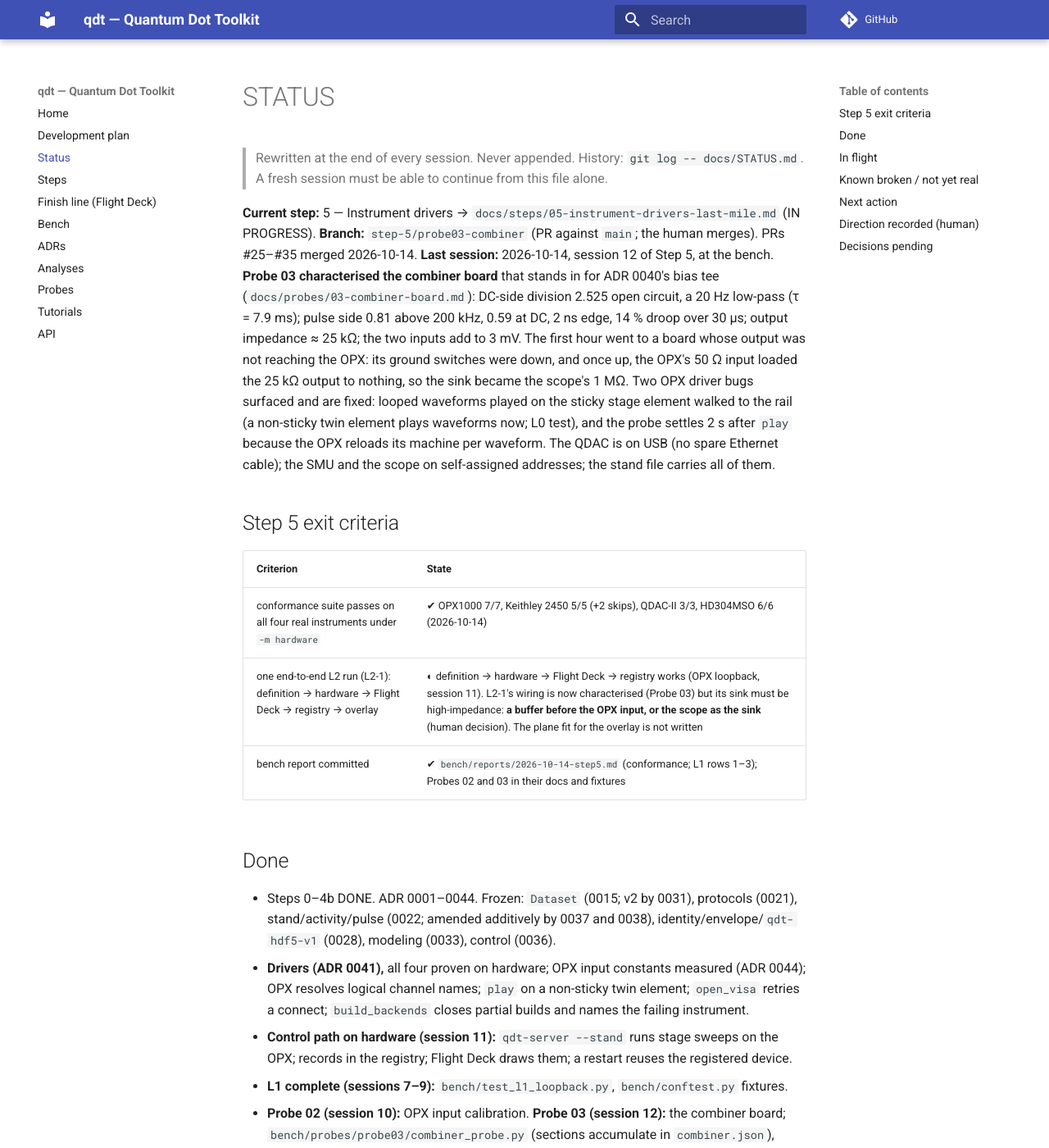
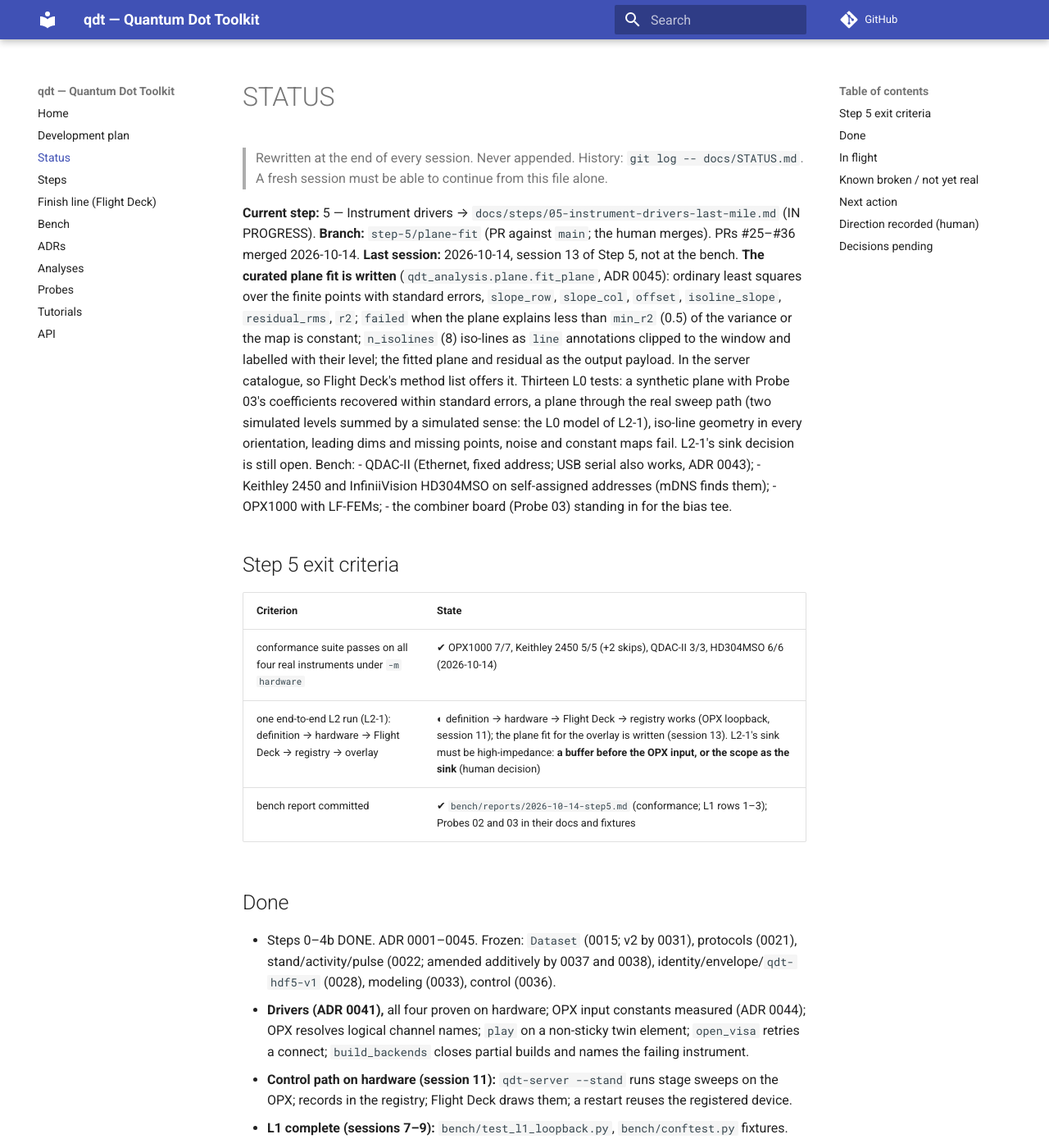
Before and after one commit to CowboyQuantum/qdt, an MkDocs documentation site: the page built from docs/STATUS.md, in a window 1280 px wide and 1400 px high. Shown: the whole window at 82% size. Built offline with MkDocs 1.6.1 and Material for MkDocs 9.7.7, drawn with Linux system fonts in a browser that asks for light colours; comment, search, counter and statistics services are not loaded; some of the changed text lies outside the part shown.

Commit message:
docs(adr): 0045 the curated plane fit; STATUS, Step 5 session 13
Co-Authored-By: Claude Fable 5.1 <noreply@anthropic.com>

```diff
--- a/docs/STATUS.md
+++ b/docs/STATUS.md
@@ -4,27 +4,31 @@
 > A fresh session must be able to continue from this file alone.
 
 **Current step:** 5 — Instrument drivers → `docs/steps/05-instrument-drivers-last-mile.md` (IN PROGRESS).
-**Branch:** `step-5/probe03-combiner` (PR against `main`; the human merges). PRs #25–#35 merged 2026-10-14.
-**Last session:** 2026-10-14, session 12 of Step 5, at the bench. **Probe 03 characterised the combiner
-board** that stands in for ADR 0040's bias tee (`docs/probes/03-combiner-board.md`): DC-side division
-2.525 open circuit, a 20 Hz low-pass (τ = 7.9 ms); pulse side 0.81 above 200 kHz, 0.59 at DC, 2 ns edge,
-14 % droop over 30 µs; output impedance ≈ 25 kΩ; the two inputs add to 3 mV. The first hour went to a
-board whose output was not reaching the OPX: its ground switches were down, and once up, the OPX's 50 Ω
-input loaded the 25 kΩ output to nothing, so the sink became the scope's 1 MΩ. Two OPX driver bugs
-surfaced and are fixed: looped waveforms played on the sticky stage element walked to the rail (a
-non-sticky twin element plays waveforms now; L0 test), and the probe settles 2 s after `play` because
-the OPX reloads its machine per waveform. The QDAC is on USB (no spare Ethernet cable); the SMU and the
-scope on self-assigned addresses; the stand file carries all of them.
+**Branch:** `step-5/plane-fit` (PR against `main`; the human merges). PRs #25–#36 merged 2026-10-14.
+**Last session:** 2026-10-14, session 13 of Step 5, not at the bench. **The curated plane fit is written**
+(`qdt_analysis.plane.fit_plane`, ADR 0045): ordinary least squares over the finite points with standard
+errors, `slope_row`, `slope_col`, `offset`, `isoline_slope`, `residual_rms`, `r2`; `failed` when the plane
+explains less than `min_r2` (0.5) of the variance or the map is constant; `n_isolines` (8) iso-lines as
+`line` annotations clipped to the window and labelled with their level; the fitted plane and residual as
+the output payload. In the server catalogue, so Flight Deck's method list offers it. Thirteen L0 tests:
+a synthetic plane with Probe 03's coefficients recovered within standard errors, a plane through the real
+sweep path (two simulated levels summed by a simulated sense: the L0 model of L2-1), iso-line geometry in
+every orientation, leading dims and missing points, noise and constant maps fail. L2-1's sink decision
+is still open. Bench:
+- QDAC-II (Ethernet, fixed address; USB serial also works, ADR 0043);
+- Keithley 2450 and InfiniiVision HD304MSO on self-assigned addresses (mDNS finds them);
+- OPX1000 with LF-FEMs;
+- the combiner board (Probe 03) standing in for the bias tee.
 
 ## Step 5 exit criteria
 | Criterion | State |
 |---|---|
 | conformance suite passes on all four real instruments under `-m hardware` | ✔ OPX1000 7/7, Keithley 2450 5/5 (+2 skips), QDAC-II 3/3, HD304MSO 6/6 (2026-10-14) |
-| one end-to-end L2 run (L2-1): definition → hardware → Flight Deck → registry → overlay | ◐ definition → hardware → Flight Deck → registry works (OPX loopback, session 11). L2-1's wiring is now characterised (Probe 03) but its sink must be high-impedance: **a buffer before the OPX input, or the scope as the sink** (human decision). The plane fit for the overlay is not written |
+| one end-to-end L2 run (L2-1): definition → hardware → Flight Deck → registry → overlay | ◐ definition → hardware → Flight Deck → registry works (OPX loopback, session 11); the plane fit for the overlay is written (session 13). L2-1's sink must be high-impedance: **a buffer before the OPX input, or the scope as the sink** (human decision) |
 | bench report committed | ✔ `bench/reports/2026-10-14-step5.md` (conformance; L1 rows 1–3); Probes 02 and 03 in their docs and fixtures |
 
 ## Done
-- Steps 0–4b DONE. ADR 0001–0044. Frozen: `Dataset` (0015; v2 by 0031), protocols (0021),
+- Steps 0–4b DONE. ADR 0001–0045. Frozen: `Dataset` (0015; v2 by 0031), protocols (0021),
   stand/activity/pulse (0022; amended additively by 0037 and 0038), identity/envelope/`qdt-hdf5-v1`
   (0028), modeling (0033), control (0036).
 - **Drivers (ADR 0041),** all four proven on hardware; OPX input constants measured (ADR 0044); OPX
@@ -34,14 +38,15 @@ scope on self-assigned addresses; the stand file carries all of them.
   in the registry; Flight Deck draws them; a restart reuses the registered device.
 - **L1 complete (sessions 7–9):** `bench/test_l1_loopback.py`, `bench/conftest.py` fixtures.
 - **Probe 02 (session 10):** OPX input calibration. **Probe 03 (session 12):** the combiner board;
-  `bench/probes/probe03/combiner_probe.py` (sections accumulate in `combiner.json`), fixtures in
-  `bench/fixtures/probe03/`.
+  `bench/probes/probe03/combiner_probe.py`, fixtures in `bench/fixtures/probe03/`.
+- **Curated methods** (`qdt_server.catalogue`): charge transitions (0029), Coulomb diamonds (0030),
+  **plane fit (0045, session 13)**.
 - **Bench reports (ADR 0042):** `scripts/bench_report.py`.
-- 320 Python tests (+5 Postgres-parametrized), 4 skipped, 23 hardware-only in `packages/`, 11
+- 333 Python tests (+5 Postgres-parametrized), 4 skipped, 23 hardware-only in `packages/`, 11
   hardware-only in `bench/`; Flight Deck 68 unit tests and 4 e2e.
 
 ## In flight
-- Nothing uncommitted. PR for `step-5/probe03-combiner` awaits the human.
+- Nothing uncommitted. PR for `step-5/plane-fit` awaits the human.
 
 ## Known broken / not yet real
 - **L2-1's sink:** the combiner's ≈ 25 kΩ output cannot drive the OPX's 50 Ω input (0.5 mV per volt
@@ -50,7 +55,10 @@ scope on self-assigned addresses; the stand file carries all of them.
   board (fast, but a different board). Human decision.
 - **DC sweeps through the combiner must settle ≥ 50 ms per step** (20 Hz low-pass); set
   `ChannelMap.settle_s` on the QDAC channel in the stand file for L2-1.
-- **Plane fit not written** (L2-1 overlay); single exponential (L2-3) likewise.
+- **The plane fit is ordinary least squares, not robust** (ADR 0045): a map that is half plane, half
+  structure can pass `min_r2` with a biased plane; look at the residual output. The L2-1 bench test that
+  calls it is not written.
+- **Single exponential not written** (L2-3; the combiner's own droop, τ = 7.9 ms, is the real exponential).
 - **No hardware `WaveformSense` row for the OPX input** in the conformance suite (ADR 0044); a looped-
   waveform row for `WaveformSource` on hardware would also have caught the sticky bug.
 - **OPX input offset** −1.7 mV at 0 V in, not applied.
@@ -78,10 +86,11 @@ scope on self-assigned addresses; the stand file carries all of them.
    record). Say which; a session wires the stand file and the sweep accordingly.
 3. If a buffer: put it in, keep QDAC ch01 and OPX ao1 on the board, board out → buffer → OPX ai1.
 
-**Then (sessions):** the curated **plane fit** (iso-line overlays) in `qdt-analysis`; the L2-1 sweep
-through the server with `settle_s = 0.05` on the QDAC channel; the single exponential and L2-3 (the
-combiner's own droop is the real exponential now); a hardware `WaveformSource`/`WaveformSense` row for
-the OPX in the conformance suite; the Flight Deck time-series view; close Step 5.
+**Then (sessions):** the L2-1 sweep through the server with `settle_s = 0.05` on the QDAC channel, the
+plane fit run on its record from Flight Deck, the overlay drawn, the bench test in `bench/` asserting
+`slope_row` and `slope_col` against Probe 03's division and pulse-side gain; the single exponential and
+L2-3; a hardware `WaveformSource`/`WaveformSense` row for the OPX in the conformance suite; the Flight
+Deck time-series view; close Step 5.
 
 ## Direction recorded (human)
 - **2026-10-13:** web app end state. Curated analyses only. The control path came before the drivers
@@ -92,7 +101,8 @@ the OPX in the conformance suite; the Flight Deck time-series view; close Step 5
   themselves (0042); USB serial counts for the QDAC-II (0043); drivers are recreated here rather than
   adapted from QCoDeS (discussion, no ADR); the OPX input constants are measured, not assumed (0044);
   the combiner board stands in for the bias tee and is characterised by a probe before it is used
-  (Probe 03, no ADR: BENCH.md records the part).
+  (Probe 03, no ADR: BENCH.md records the part); the plane fit is written in this session on the human's
+  word, ahead of the sink decision (session 13).
 - **2026-10-14, tabled for later:** Flight Deck should also visualise time-series data (scope records
   first, then any instrument with a time series). A renderer, not a schema change.
 
```
Also changed, not shown: docs/adr/0045-curated-plane-fit.md (added, +66 -0 lines), docs/adr/README.md (+1 -0 lines), docs/steps/05-instrument-drivers-last-mile.md (+5 -0 lines).
